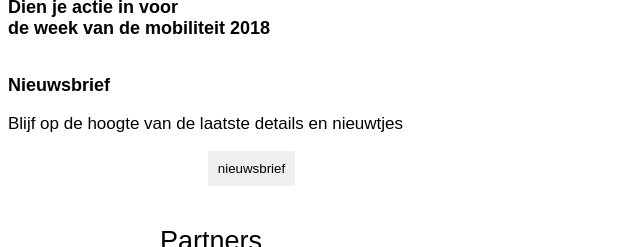
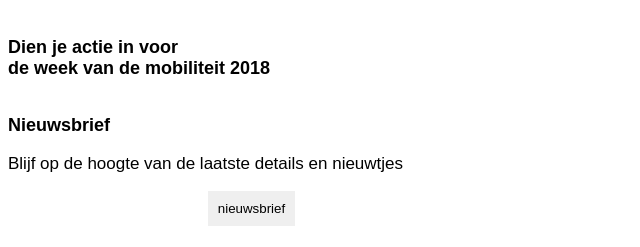
Before and after one commit to steijehillewaert/MAIII_MOBI, a PHP site: page / in a window 1280 px wide; the page is wider, and only the part inside the window is pictured. Shown: the part 818-1065 px from the top of that part, without its empty margins (0-640 px from the left). Run offline with PHP 8.4, Linux system fonts and the light colour scheme; data that the repository does not hold is empty; some libraries are stand-ins or nearby versions.

Commit message:
Added some css magic 🎩

```diff
--- a/src/css/style.css
+++ b/src/css/style.css
@@ -73,6 +73,7 @@ nav ul li {
 }
 
 .news {
+  margin-top: 4rem;
   display: grid;
   margin-bottom: 4rem;
 }
```
